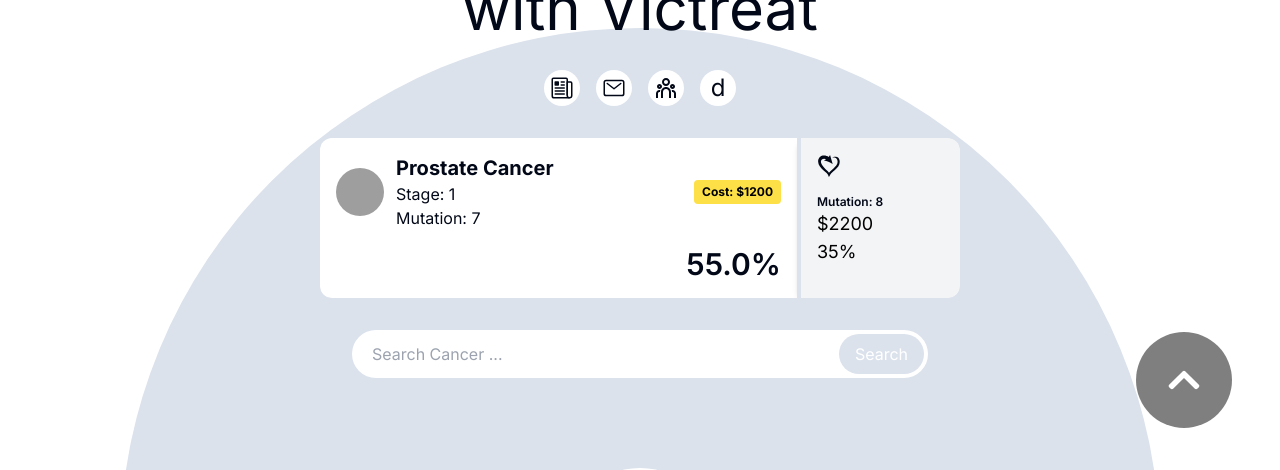
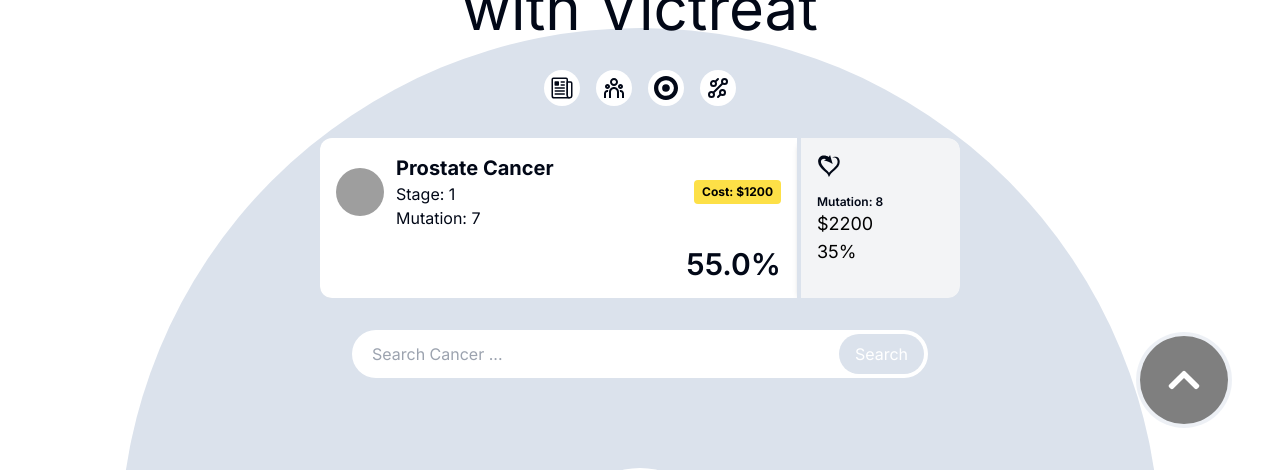
Before and after one commit to zaineli/victreat, a Next.js app: page / in a window 1280 px wide. Shown: the part 324-794 px from the top of the page. Built offline with nearby package versions, Linux system fonts and the light colour scheme; grey boxes are pictures that could not be loaded.

Commit message:
Fixed Routing within Home Page

```diff
--- a/app/page.tsx
+++ b/app/page.tsx
@@ -21,7 +21,8 @@
 import { IoMailOutline } from "react-icons/io5";
 import { RiTeamLine } from "react-icons/ri";
 import ScrollButton from "@/components/custom/scroll-button";
-
+import { SiTarget } from "react-icons/si";
+import { GrTechnology } from "react-icons/gr";
 
 
 
@@ -87,12 +88,13 @@
                 <IoNewspaperOutline />
               </a>
             </li>
-            <li className="rounded-full bg-white aspect-square flex-1 text-grey-500 flex justify-center items-center"><IoMailOutline /></li>
-            <li className="rounded-full bg-white aspect-square flex-1 text-grey-500 flex justify-center items-center"><RiTeamLine /></li>
-            <li className="rounded-full bg-white aspect-square flex-1 text-grey-500 flex justify-center items-center">d</li>
+            <li className="rounded-full bg-white aspect-square flex-1 text-grey-500 flex justify-center items-center"><a href="#team"><RiTeamLine/></a></li>
+            <li className="rounded-full bg-white aspect-square flex-1 text-grey-500 flex justify-center items-center"><a href="#purpose"><SiTarget/></a></li>
+            <li className="rounded-full bg-white aspect-square flex-1 text-grey-500 flex justify-center items-center"><a href="#technology"><GrTechnology /></a></li>
+
           </ul>
           <div className=" w-[40rem] rounded-lg text-2xl">
-            <Carousel />
+            <Carousel  />
           </div>
           <div className="w-[36rem] bg-white rounded-full flex p-1">
             <input type="text" name="" className=" flex-1 bg-transparent text-white py-2 px-4 placeholder:text-grey" id="" placeholder="Search Cancer ..." />
@@ -100,7 +102,7 @@
           </div>
         </section>
 
-        <section className=" z-50 relative flex flex-col md:flex-row items-start justify-between gap-8 md:gap-24 px-4 md:px-12 lg:px-40">
+        <section id="purpose" className=" z-50 relative flex flex-col md:flex-row items-start justify-between gap-8 md:gap-24 px-4 md:px-12 lg:px-40">
           <div className="flex-1">
             <h1 className="text-3xl font-semibold mb-8">\ Purpose</h1>
             <div className=" my-16">
@@ -124,7 +126,7 @@
         <div className={`circle-a ${isInView ? '' : 'expand'}`}></div>
         <div className={`circle-b ${isInView ? '' : 'expand'}`}></div>
       </section>
-      <section className=" z-50 relative my-64 flex flex-col md:flex-row-reverse items-start justify-between gap-8 md:gap-24 px-4 md:px-12 lg:px-40">
+      <section id="technology" className=" z-50 relative py-64 flex flex-col md:flex-row-reverse items-start justify-between gap-8 md:gap-24 px-4 md:px-12 lg:px-40">
         <div className="flex-1">
           <h1 className="text-3xl font-semibold mb-8">\ Purpose</h1>
           <div className=" my-16">
--- a/components/custom/Team.tsx
+++ b/components/custom/Team.tsx
@@ -34,7 +34,7 @@
 
 
   return (
-    <div className="min-h-screen w-full flex flex-col justify-between mb-32 ">
+    <div className="min-h-screen w-full flex flex-col justify-between mb-32" id="team">
       <main className="flex-grow p-8 w-full">
       <section className="flex flex-col lg:flex-row justify-between items-center py-12 px-6 gap-24 lg:px-24">
       <div>
--- a/components/custom/scroll-button.tsx
+++ b/components/custom/scroll-button.tsx
@@ -25,7 +25,7 @@
         <div
             onClick={() => window.scrollTo({ top: 0, behavior: 'smooth' })}
         className='fixed bottom-0 right-0 translate-x-[-50%] cursor-pointer opacity-50 hover:opacity-100 transition-opacity duration-300 translate-y-[-50%] bg-slate-500 w-24 h-24 rounded-full z-[100] p-1' style={{
-                background: `conic-gradient( #f00 ${percent * 100}%, #000 0)`
+                background: `conic-gradient( #342433 ${percent * 100}%, #DBE2EC 0)`
             }}>
             <span className='w-full h-full  bg-black rounded-full flex pointer-events-none justify-center items-center'>
                 <FaChevronUp className='text-white text-4xl pointer-events-none' />
```
